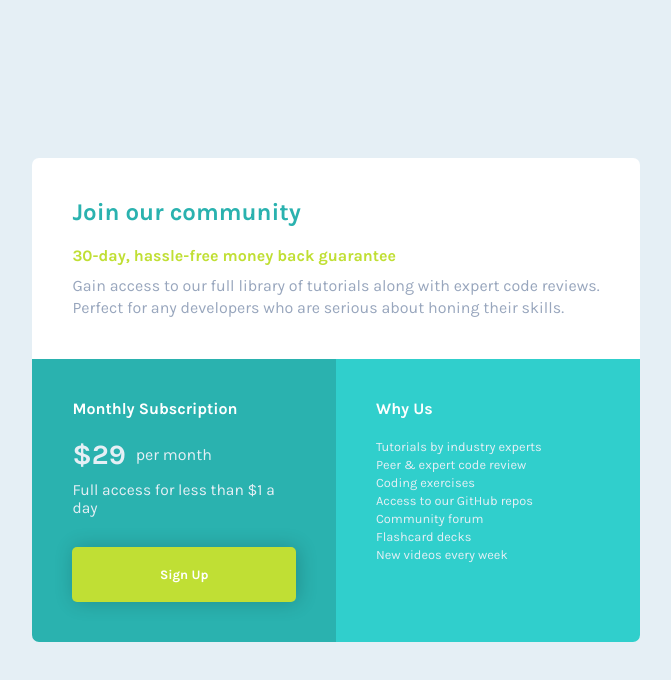
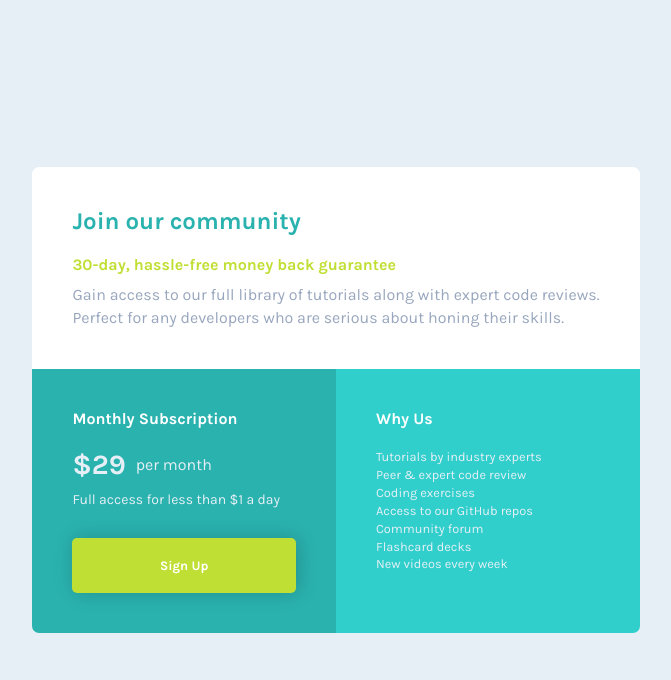
Before and after one commit to elistoqnova/Single-Price-Grid-Component, a plain HTML site: page index.html in a window 1280 px wide. Shown: the whole page, without its empty margins (304-975 px from the left). Drawn offline with Linux system fonts and the light colour scheme.

Commit message:
Update style.css

```diff
--- a/style.css
+++ b/style.css
@@ -114,7 +114,7 @@ h1 {
 }
 
 .sub p.info {
-  font-size: 0.975rem;
+  font-size: 0.875rem;
   color: var(--clr-neutral-gray);
   padding-bottom: 30px;
 }
```
